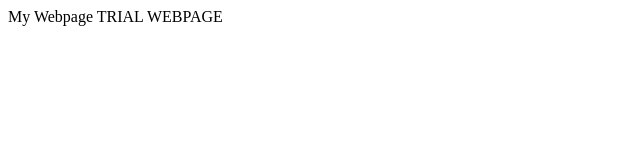
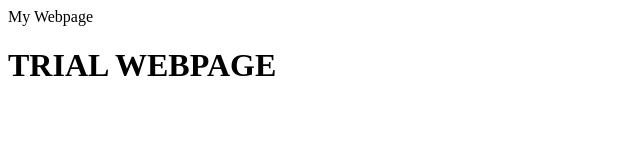
Before and after one commit to cgv0508/varshith-30.github.io, a plain HTML site: page index.html in a window 1280 px wide. Shown: the whole page, without its empty margins (0-640 px from the left). Drawn offline with Linux system fonts and the light colour scheme.

Commit message:
Update index.html

```diff
--- a/index.html
+++ b/index.html
@@ -1,6 +1,6 @@
 <html>
   <head> My Webpage </head>
 <body>
-TRIAL WEBPAGE
+<h1>TRIAL WEBPAGE</h1>
 </body>
 </html>
```
